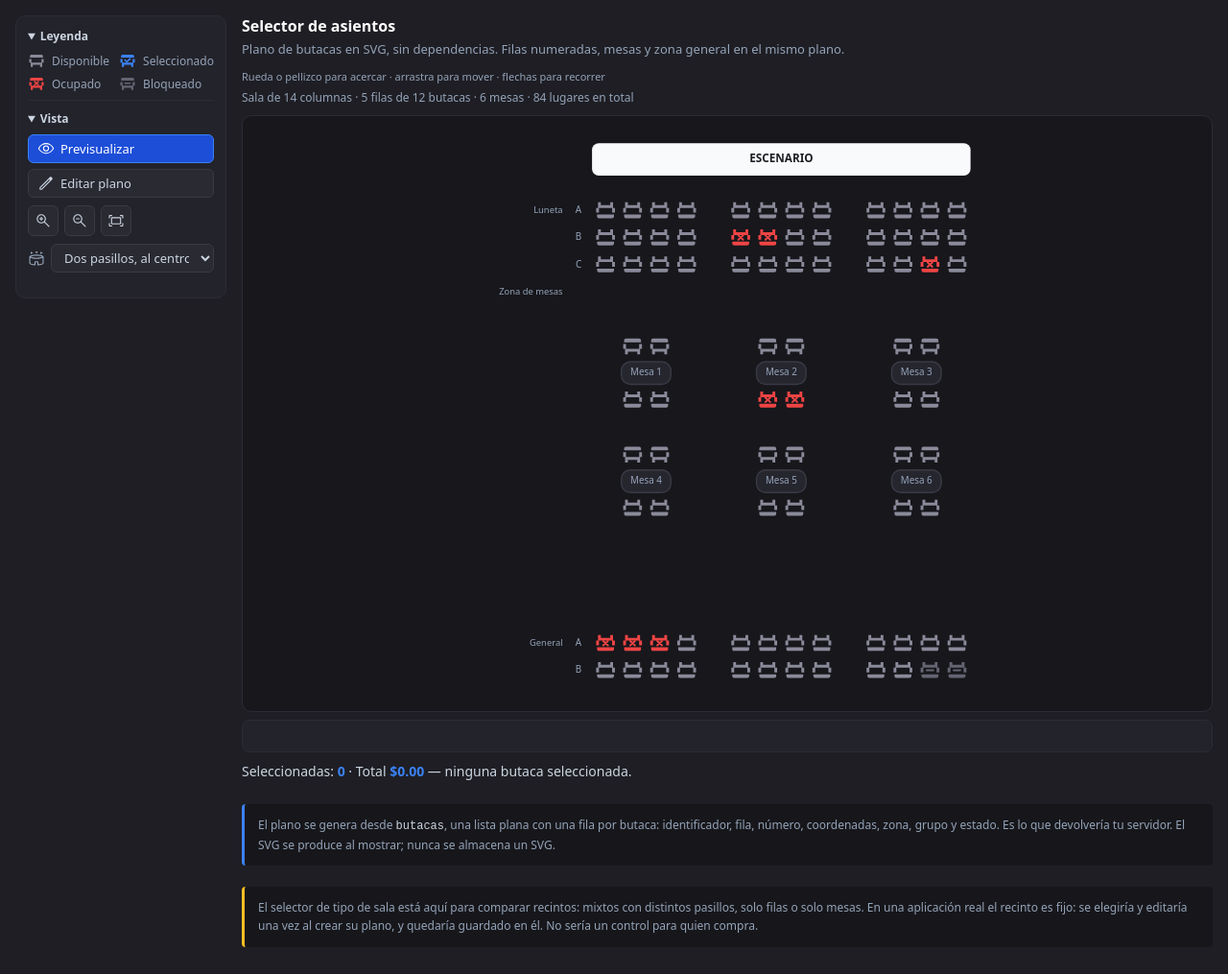
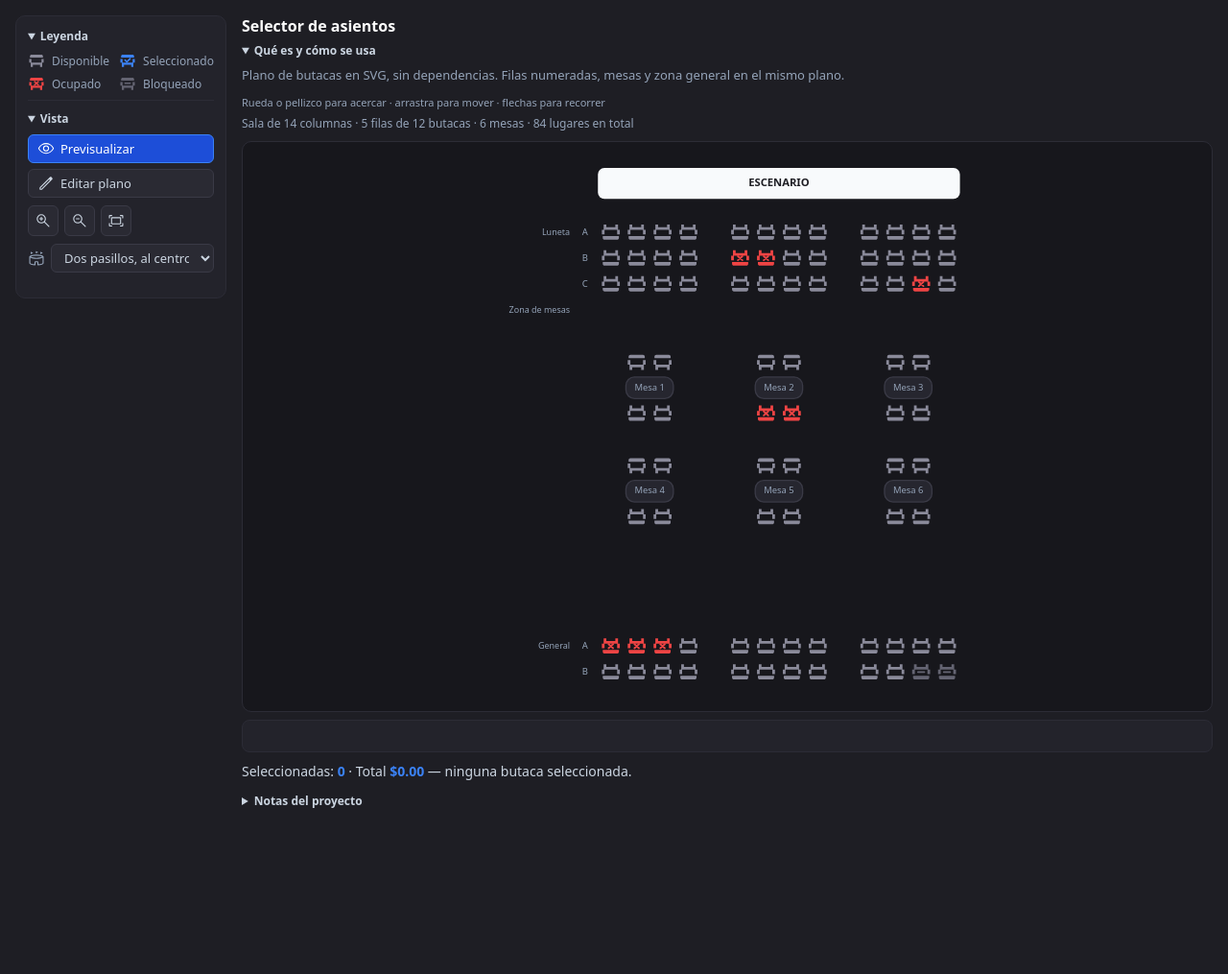
Before and after one commit to jonathancr29/selector-asientos, a plain HTML site: page index.html in a window 1280 px wide. Shown: the whole page at 96% size. After the commit the page ends 861 px from the top, so only its background shows below. Drawn offline with Linux system fonts and the light colour scheme.

Commit message:
Textos de referencia plegables en el encabezado y el pie
- "Que es y como se usa" (descripcion e instrucciones) en el encabezado y
  "Notas del proyecto" en el pie se pliegan con su flecha; las notas
  empiezan cerradas.
- Al plegar o desplegar se reencuadra el plano: con las instrucciones
  cerradas gana ese alto.
- El aforo se queda siempre a la vista.

Co-Authored-By: Claude Opus 5 <noreply@anthropic.com>

```diff
--- a/index.html
+++ b/index.html
@@ -49,6 +49,11 @@
   .lateral .bandas { margin: 0; padding: 0; background: none; border: 0; }
   .encabezado { margin: 0 0 10px; }
   .encabezado .pista { margin: 0 0 6px; }
+  /* Textos de referencia plegables (encabezado y pie). */
+  .plegable > summary { padding: 2px 0; font-size: 12px; font-weight: 700; color: #cbd5e1; cursor: pointer; }
+  .plegable > summary:focus-visible { outline: 2px solid #93c5fd; outline-offset: 2px; border-radius: 4px; }
+  .plegable[open] > summary { margin-bottom: 6px; }
+  .plegable .nota:first-of-type { margin-top: 0; }
   /* Linea de estado: fija al pie del plano mientras se hace scroll por el. */
   .barra-estado { position: sticky; bottom: 0; z-index: 5; min-height: 34px; margin-top: 8px; padding: 8px 10px;
     background: #23232b; border: 1px solid #2c2c36; border-radius: 8px; }
@@ -422,8 +427,12 @@
     <!-- Encabezado: solo textos de referencia e instrucciones. -->
     <header class="encabezado">
       <h1>Selector de asientos</h1>
+      <!-- Los textos de referencia se pliegan: al cerrarlos, el plano gana alto. -->
+      <details class="plegable" open>
+        <summary>Qué es y cómo se usa</summary>
         <p class="bajada">Plano de butacas en SVG, sin dependencias. Filas numeradas, mesas y zona general en el mismo plano.</p>
         <p class="pista" id="pista">Rueda o pellizco para acercar · arrastra para mover · flechas para recorrer</p>
+      </details>
       <p class="aforo" id="aforo"></p>
     </header>
 
@@ -469,17 +478,19 @@
       </p>
       <ul id="detalle"></ul>
 
+      <details class="plegable">
+        <summary>Notas del proyecto</summary>
         <p class="nota">
           El plano se genera desde <code>butacas</code>, una lista plana con una fila por butaca:
           identificador, fila, número, coordenadas, zona, grupo y estado. Es lo que devolvería tu
           servidor. El SVG se produce al mostrar; nunca se almacena un SVG.
         </p>
-
         <p class="nota">
           El selector de tipo de sala está aquí para comparar recintos: mixtos con distintos pasillos,
           solo filas o solo mesas. En una aplicación real el recinto es fijo: se elegiría y editaría una
           vez al crear su plano, y quedaría guardado en él. No sería un control para quien compra.
         </p>
+      </details>
     </footer>
   </main>
 
@@ -3261,6 +3272,10 @@ function reencuadrar(conservarZoom = false) {
   }
 }
 
+for (const plegable of document.querySelectorAll('.centro .plegable')) {
+  plegable.addEventListener('toggle', () => reencuadrar(true));
+}
+
 let esperaDeTamano = null;
 addEventListener('resize', () => {
   clearTimeout(esperaDeTamano);
```
Also changed, not shown: 3 other files. Lines whose indentation alone changed are shown as unchanged.
